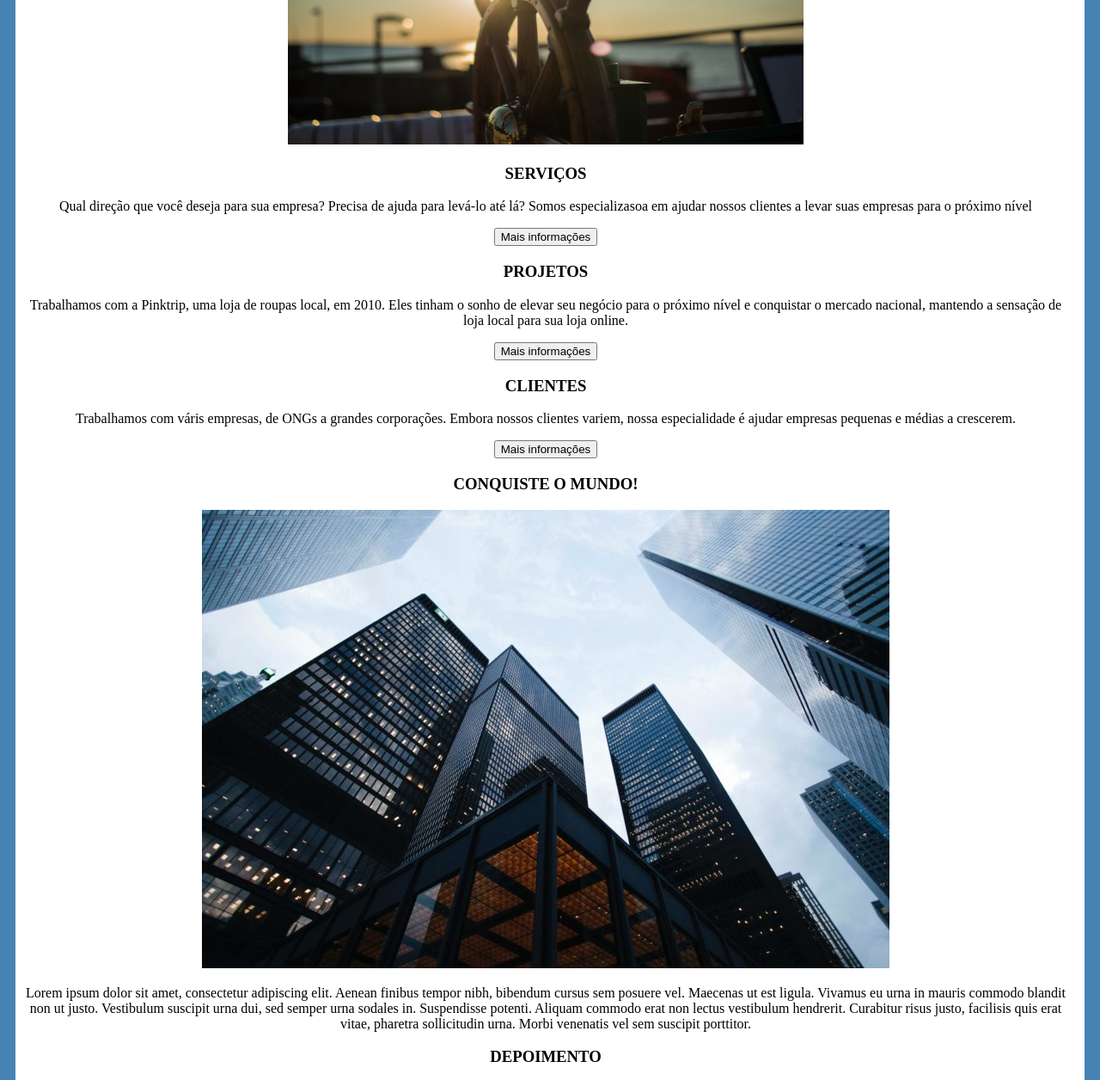
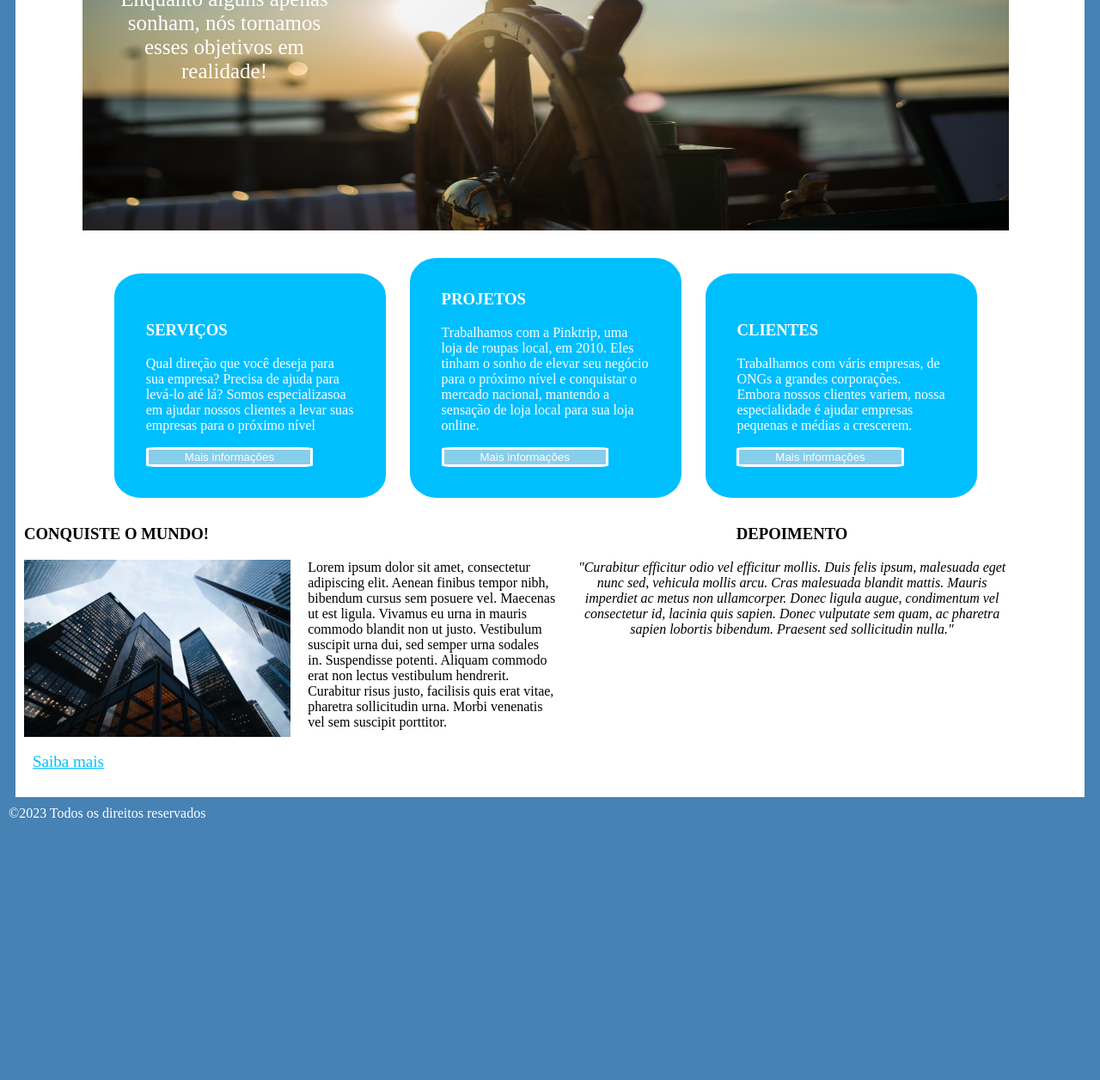
Before and after one commit to mateuszebendo/frontendPractice, a plain HTML site: page html and css practice/consultoria james/site01.html in a window 1280 px wide. Shown: the part 218-1474 px from the top of the page at 86% size. After the commit the page ends 1173 px from the top, so only its background shows below. Drawn offline with Linux system fonts and the light colour scheme.

Commit message:
site terminado

```diff
--- a/html and css practice/consultoria james/site01.html
+++ b/html and css practice/consultoria james/site01.html
@@ -32,35 +32,42 @@
  	<p id="service">Enquanto alguns apenas sonham, nós tornamos esses objetivos em realidade!</p>
  	</section>
 
- 	<section>
+ 	<section class="blue">
  	<h3 class="strwhite">SERVIÇOS</h3>
  	<p>Qual direção que você deseja para sua empresa? Precisa de ajuda para levá-lo até lá? Somos especializasoa em ajudar nossos clientes a levar suas empresas para o próximo nível</p>
  	<button>Mais informações</button>
  	</section>
 
- 	<section>
+ 	<section class="blue" id="noblue">
  	<h3 class="strwhite">PROJETOS</h3>
  	<p>Trabalhamos com a Pinktrip, uma loja de roupas local, em 2010. Eles tinham o sonho de elevar seu negócio para o próximo nível e conquistar o mercado nacional, mantendo a sensação de loja local para sua loja online.</p>
  	<button>Mais informações</button>
  	</section>
 
- 	<section>
+ 	<section class="blue">
  	<h3 class="strwhite">CLIENTES</h3>
  	<p>Trabalhamos com váris empresas, de ONGs a grandes corporações. Embora nossos clientes variem, nossa especialidade é ajudar empresas pequenas e médias a crescerem.</p>
  	<button>Mais informações</button>
  	</section>
 
- 	<article>
+ 	<article id="conquiste">
  	<h3>CONQUISTE O MUNDO!</h3>
- 	<img src="./predios.jpg">
- 	<p>Lorem ipsum dolor sit amet, consectetur adipiscing elit. Aenean finibus tempor nibh, bibendum cursus sem posuere vel. Maecenas ut est ligula. Vivamus eu urna in mauris commodo blandit non ut justo. Vestibulum suscipit urna dui, sed semper urna sodales in. Suspendisse potenti. Aliquam commodo erat non lectus vestibulum hendrerit. Curabitur risus justo, facilisis quis erat vitae, pharetra sollicitudin urna. Morbi venenatis vel sem suscipit porttitor.</p>
+ 	<img src="./predios.jpg" id="predio">
+ 	<p id="lorem">Lorem ipsum dolor sit amet, consectetur adipiscing elit. Aenean finibus tempor nibh, bibendum cursus sem posuere vel. Maecenas ut est ligula. Vivamus eu urna in mauris commodo blandit non ut justo. Vestibulum suscipit urna dui, sed semper urna sodales in. Suspendisse potenti. Aliquam commodo erat non lectus vestibulum hendrerit. Curabitur risus justo, facilisis quis erat vitae, pharetra sollicitudin urna. Morbi venenatis vel sem suscipit porttitor.</p>
+	<a href="" id="saiba">Saiba mais</a>
  	</article>
 
- 	<section>
+ 	<section id="depoimento">
  	<h3>DEPOIMENTO</h3>
  	<em>"Curabitur efficitur odio vel efficitur mollis. Duis felis ipsum, malesuada eget nunc sed, vehicula mollis arcu. Cras malesuada blandit mattis. Mauris imperdiet ac metus non ullamcorper. Donec ligula augue, condimentum vel consectetur id, lacinia quis sapien. Donec vulputate sem quam, ac pharetra sapien lobortis bibendum. Praesent sed sollicitudin nulla."</em>
+
  </main>
+
 </div>
+
+<footer>
+	<p id="direitos">©2023 Todos os direitos reservados</p>
+</footer>
 
 </body>
 </html>
--- a/html and css practice/consultoria james/style01.css
+++ b/html and css practice/consultoria james/style01.css
@@ -34,8 +34,8 @@ a{
 }
 
 #surfista{
-    width: 600px;
-    height: 300px;
+    width: 95%;
+    height: 400px;
 }
 
 #up{
@@ -43,10 +43,11 @@ a{
     z-index: 1;
     position: absolute;
     top: 20%;
-    left: 15%;
-    width: 100px;
-    height: 15px;
+    left: 10%;
+    width: 20%;
+    height: 20%;
     text-align: center;
+    font-size: 25px;;
 }
 
 #serviços{
@@ -59,3 +60,65 @@ a{
     text-align: center;
     padding-left: 10px;
 }
+
+.blue{
+    text-align: left;
+    display: inline-block;
+    background-color: #00BFFF;
+    width: 20%;
+    margin: 1%;
+    padding: 3%;
+    color: white;
+    border-radius: 10%;
+}
+
+#noblue{
+    padding: 1.5% 3% 3% 3%;
+}
+
+button{
+    background-color: #87CEEB;
+    width: 80%;
+    height: 20%;
+    color: white;
+    border: solid;
+    border-radius: 8%;
+}
+
+#predio{
+    width: 30%;
+    float: left;
+    margin-right: 2%;
+}
+
+#conquiste{
+    text-align: left;
+    margin-right: 15%;
+    display: inline-block;
+}
+
+#saiba{
+    color:#00BFFF;
+}
+
+#lorem{
+    width: 60%;
+}
+
+#depoimento{
+    clear: left;
+    display: inline-block;
+    position: absolute;
+    right: 0%;
+    width: 40%;
+    margin-left: 15%;
+    padding: 0 8% 0 8%;
+}
+
+#direitos{
+    color: white;
+    display: inline-block;
+    margin-top: 0;
+    position: absolute;
+    left: 10px;
+}
```
Also changed, not shown: html and css practice/consultoria james/facebook.png (added).
